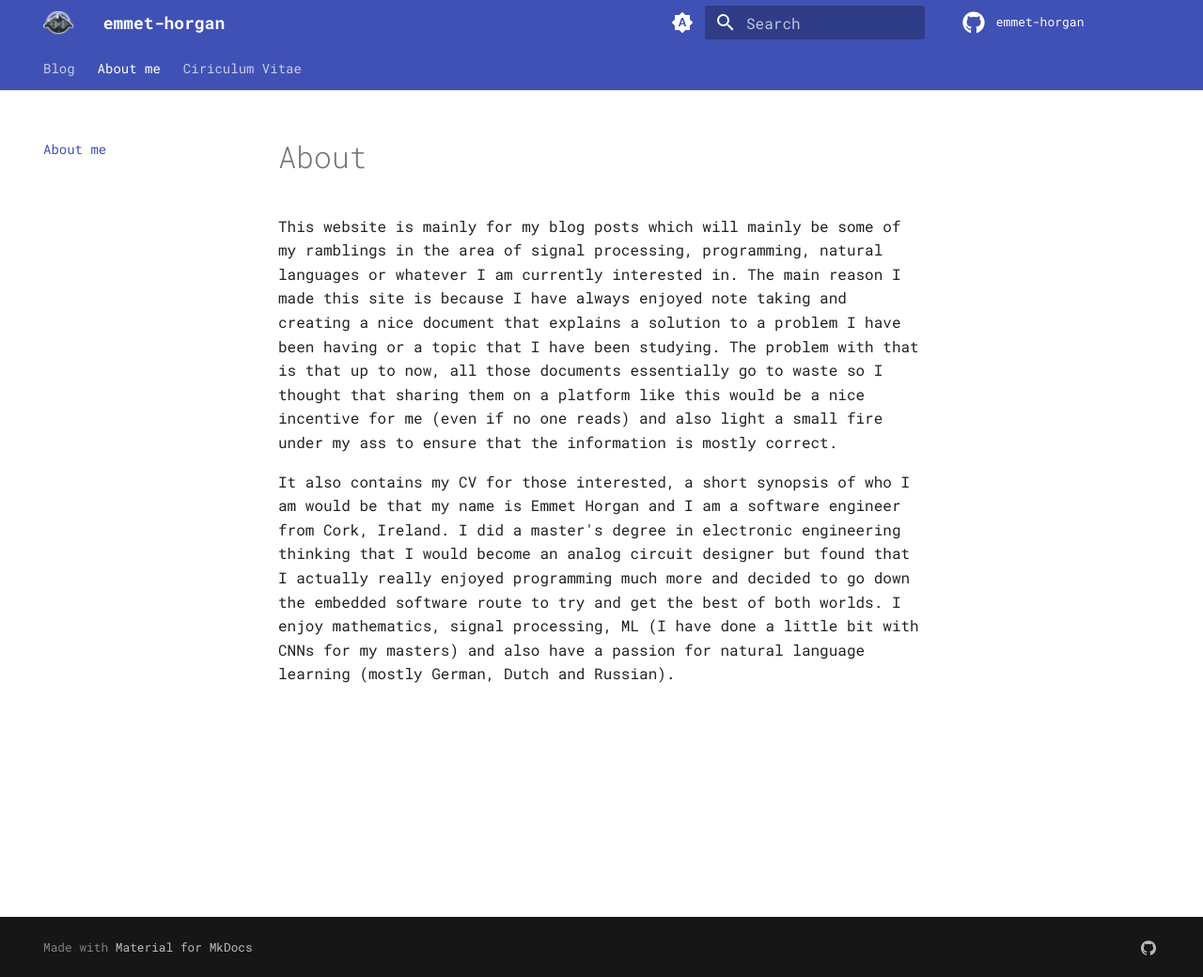
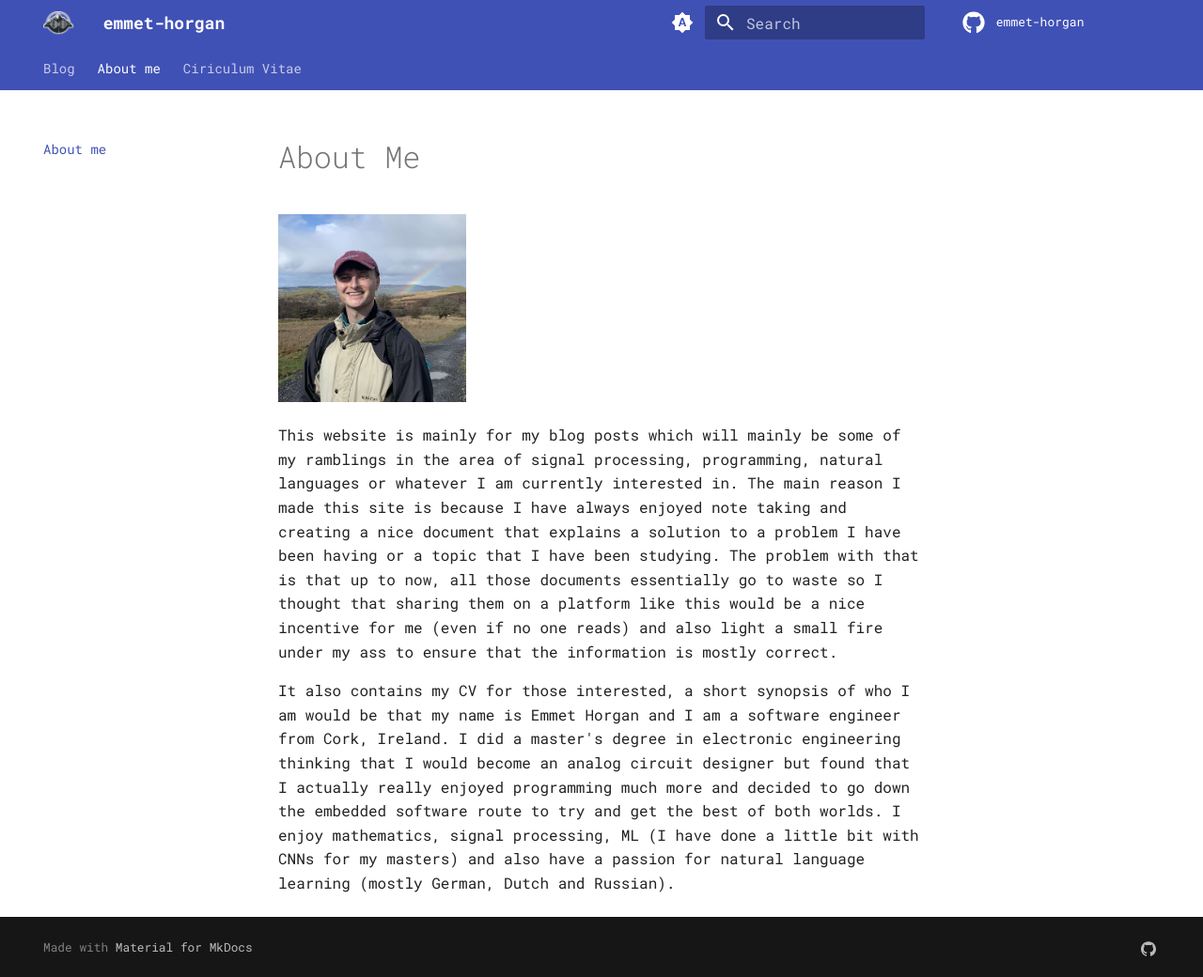
Before and after one commit to emmet-horgan/emmet-horgan.github.io, an MkDocs documentation site: the page built from docs/index.md, in a window 1280 px wide and 1040 px high. Shown: the whole window at 94% size. Built offline with MkDocs 1.6.1 and Material for MkDocs 9.7.7, drawn with Linux system fonts in a browser that asks for light colours.

```diff
--- a/docs/index.md
+++ b/docs/index.md
@@ -1,4 +1,6 @@
-# About
+# About Me
+
+![Me](assets/portrait.png){ align=light, width="200"}
 
 This website is mainly for my blog posts which will mainly be some of my ramblings in the area of signal processing, programming, natural languages or whatever I am currently interested in. The main reason I made this site is because I have always enjoyed note taking and creating a nice document that explains a solution to a problem I have been having or a topic that I have been studying. The problem with that is that up to now, all those documents essentially go to waste so I thought that sharing them on a platform like this would be a nice incentive for me (even if no one reads) and also light a small fire under my ass to ensure that the information is mostly correct.
 
--- a/mkdocs.yml
+++ b/mkdocs.yml
@@ -39,6 +39,7 @@ theme:
         - navigation.sections
         - navigation.tabs
         - content.code.annotate
+        - content.code.copy
 plugins:
     - blog:
         categories: true
@@ -50,6 +51,22 @@ plugins:
 markdown_extensions:
     - pymdownx.arithmatex:
         generic: true
+    - attr_list
+    - md_in_html
+    - tables
+    - pymdownx.tabbed:
+        alternate_style: true
+    - pymdownx.superfences:
+        custom_fences:
+          - name: mermaid
+            class: mermaid
+            format: !!python/name:pymdownx.superfences.fence_code_format
+    - pymdownx.highlight:
+        anchor_linenums: true
+        line_spans: __span
+        pygments_lang_class: true
+    - pymdownx.inlinehilite
+    - pymdownx.snippets
 extra_javascript:
     - javascripts/mathjax.js
     - https://unpkg.com/mathjax@3/es5/tex-mml-chtml.js
@@ -57,13 +74,5 @@ extra:
   social:
     - icon: 'simple/github'
       link: 'https://github.com/emmet-horgan'
-#theme: terminal
 repo_url: https://github.com/emmet-horgan/
 repo_name: emmet-horgan
-#plugins:
-#  - search
-#extra_javascript:
-#  - https://cdnjs.cloudflare.com/ajax/libs/mathjax/2.7.3/MathJax.js?config=TeX-AMS_HTML
-#  - mathjaxhelper.js
-#markdown_extensions:
-#  - pymdownx.arithmatex
```
Also changed, not shown: 1 other file.
